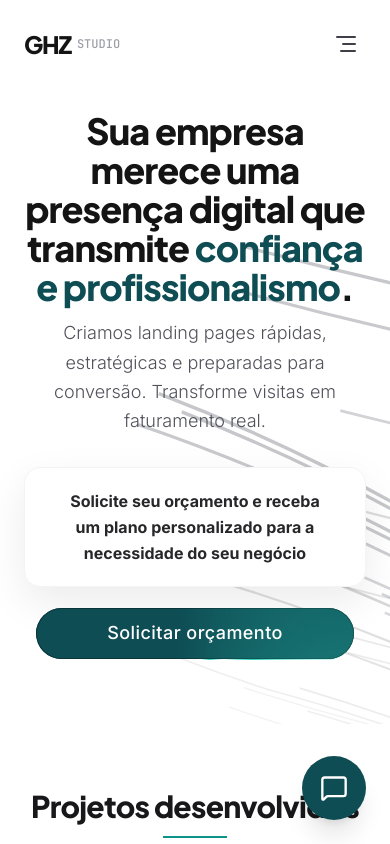
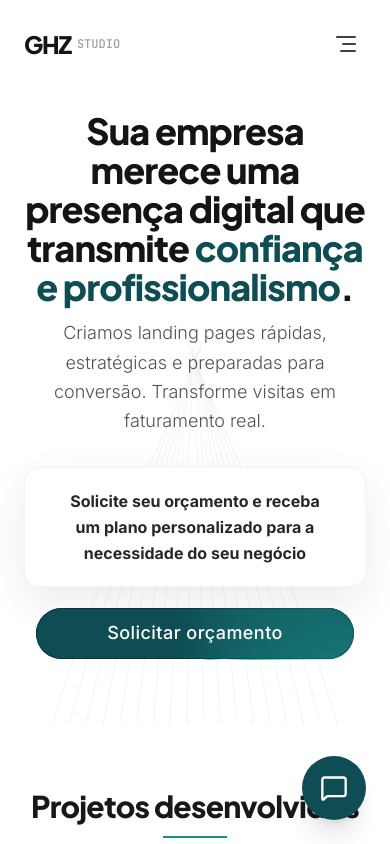
Before and after one commit to gabrielaraujoalves715-create/ghz-studio, a React (Vite) app: page / in a window 390 px wide. Shown: the top 844 px of the page. Built offline with nearby package versions, Linux system fonts and the light colour scheme.

Commit message:
Ajusta site GHZ Studio

```diff
--- a/components/ui/background-paths.tsx
+++ b/components/ui/background-paths.tsx
@@ -8,7 +8,8 @@ export interface FloatingPathsProps {
 }
 
 export function FloatingPaths({ position }: FloatingPathsProps) {
-    const paths = Array.from({ length: 36 }, (_, i) => ({
+    // Desktop paths — landscape viewBox 696×316 (original, unchanged)
+    const desktopPaths = Array.from({ length: 36 }, (_, i) => ({
         id: i,
         d: `M-${380 - i * 5 * position} -${189 + i * 6}C-${
             380 - i * 5 * position
@@ -17,20 +18,34 @@ export function FloatingPaths({ position }: FloatingPathsProps) {
         } ${343 - i * 6}C${616 - i * 5 * position} ${470 - i * 6} ${
             684 - i * 5 * position
         } ${875 - i * 6} ${684 - i * 5 * position} ${875 - i * 6}`,
-        color: `rgba(15,23,42,${0.1 + i * 0.03})`,
         width: 0.5 + i * 0.03,
     }));
 
+    // Mobile paths — 18 curves centered on 360×640 viewBox, fanning diagonally
+    // Each path i is offset from center (x=180) so all 18 spread evenly across the full width.
+    // position=1 fans left-to-right; position=-1 fans right-to-left → together they cross nicely.
+    const mobilePaths = Array.from({ length: 18 }, (_, i) => ({
+        id: i,
+        d: `M${180 - (i - 8.5) * 16 * position} -40C${
+            180 - (i - 8.5) * 10 * position
+        } 180 ${180 + (i - 8.5) * 10 * position} 460 ${
+            180 + (i - 8.5) * 16 * position
+        } 680`,
+        width: 0.4 + i * 0.04,
+    }));
+
     return (
-        <div className="absolute inset-0 pointer-events-none">
+        <>
+            {/* Desktop: landscape paths, hidden on mobile */}
+            <div className="absolute inset-0 pointer-events-none hidden md:block">
                 <svg
                     className="w-full h-full text-slate-950 dark:text-white"
                     viewBox="0 0 696 316"
-                preserveAspectRatio="xMinYMid slice"
+                    preserveAspectRatio="xMidYMid slice"
                     fill="none"
                 >
                     <title>Background Paths</title>
-                {paths.map((path) => (
+                    {desktopPaths.map((path) => (
                         <motion.path
                             key={path.id}
                             d={path.d}
@@ -52,6 +67,39 @@ export function FloatingPaths({ position }: FloatingPathsProps) {
                     ))}
                 </svg>
             </div>
+
+            {/* Mobile: portrait paths, hidden on desktop */}
+            <div className="absolute inset-0 pointer-events-none block md:hidden overflow-hidden">
+                <svg
+                    className="w-full h-full text-slate-950 dark:text-white"
+                    viewBox="0 0 360 640"
+                    preserveAspectRatio="xMidYMid slice"
+                    fill="none"
+                >
+                    <title>Background Paths Mobile</title>
+                    {mobilePaths.map((path) => (
+                        <motion.path
+                            key={path.id}
+                            d={path.d}
+                            stroke="currentColor"
+                            strokeWidth={path.width}
+                            strokeOpacity={0.06 + path.id * 0.012}
+                            initial={{ pathLength: 0.3, opacity: 0.6 }}
+                            animate={{
+                                pathLength: 1,
+                                opacity: [0.3, 0.6, 0.3],
+                                pathOffset: [0, 1, 0],
+                            }}
+                            transition={{
+                                duration: 20 + Math.random() * 10,
+                                repeat: Number.POSITIVE_INFINITY,
+                                ease: "linear",
+                            }}
+                        />
+                    ))}
+                </svg>
+            </div>
+        </>
     );
 }
 
--- a/src/components/Hero.tsx
+++ b/src/components/Hero.tsx
@@ -7,7 +7,7 @@ export default function Hero() {
   return (
     <section className="relative pt-28 md:pt-36 pb-16 flex items-center justify-center overflow-hidden bg-brand-bg">
       {/* Background decoration with floating animated paths */}
-      <div className="absolute inset-0 opacity-50 md:opacity-30 dark:opacity-40 pointer-events-none select-none z-0">
+      <div className="absolute inset-0 opacity-40 md:opacity-30 dark:opacity-40 pointer-events-none select-none z-0">
         <FloatingPaths position={1} />
         <FloatingPaths position={-1} />
       </div>
```
Lines whose indentation alone changed are shown as unchanged.
